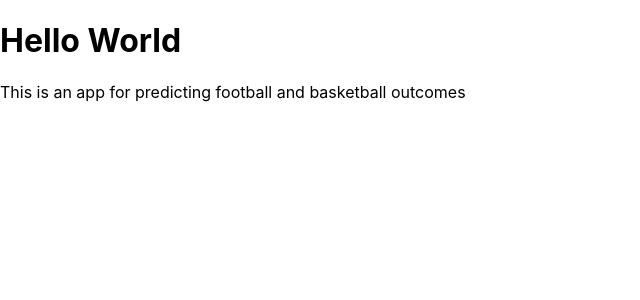
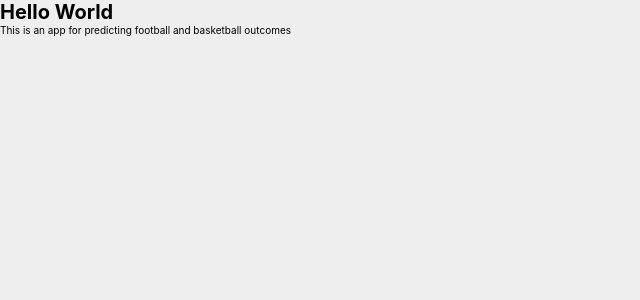
Before and after one commit to Jesuloba-world/Bashian, a React (Create React App) app: page / in a window 1280 px wide. Shown: the top 300 px of the page, without its empty margins (0-640 px from the left). Built offline with nearby package versions, Linux system fonts and the light colour scheme.

Commit message:
coded the background

```diff
--- a/src/App.css
+++ /dev/null
@@ -1,3 +0,0 @@
-.App {
-	text-align: center;
-}
--- a/src/App.js
+++ b/src/App.js
@@ -1,13 +1,13 @@
-import "./App.css";
+import Background from "./layout/Background/Background";
 
 function App() {
 	return (
-		<div>
+		<Background>
 			<h1>Hello World</h1>
 			<p>
 				This is an app for predicting football and basketball outcomes
 			</p>
-		</div>
+		</Background>
 	);
 }
 
--- a/src/index.css
+++ b/src/index.css
@@ -1,13 +1,34 @@
+* {
+	margin: 0;
+	padding: 0;
+}
+
+*,
+*::before,
+*::after {
+	box-sizing: inherit;
+}
+
+html {
+	box-sizing: border-box;
+	font-size: 62.5%;
+}
+@media only screen and (max-width: 68.75em) {
+	html {
+		font-size: 50%;
+	}
+}
+
 body {
-  margin: 0;
-  font-family: -apple-system, BlinkMacSystemFont, 'Segoe UI', 'Roboto', 'Oxygen',
-    'Ubuntu', 'Cantarell', 'Fira Sans', 'Droid Sans', 'Helvetica Neue',
-    sans-serif;
-  -webkit-font-smoothing: antialiased;
-  -moz-osx-font-smoothing: grayscale;
+	margin: 0;
+	font-family: -apple-system, BlinkMacSystemFont, "Segoe UI", "Roboto",
+		"Oxygen", "Ubuntu", "Cantarell", "Fira Sans", "Droid Sans",
+		"Helvetica Neue", sans-serif;
+	-webkit-font-smoothing: antialiased;
+	-moz-osx-font-smoothing: grayscale;
 }
 
 code {
-  font-family: source-code-pro, Menlo, Monaco, Consolas, 'Courier New',
-    monospace;
+	font-family: source-code-pro, Menlo, Monaco, Consolas, "Courier New",
+		monospace;
 }
--- /dev/null
+++ b/src/layout/Background/Background.js
@@ -0,0 +1,7 @@
+import classes from "./Background.module.css";
+
+const Background = (props) => (
+	<div className={classes.background}>{props.children}</div>
+);
+
+export default Background;
--- /dev/null
+++ b/src/layout/Background/Background.module.css
@@ -0,0 +1,4 @@
+.background {
+	background-color: #eee;
+	height: 100vh;
+}
```
